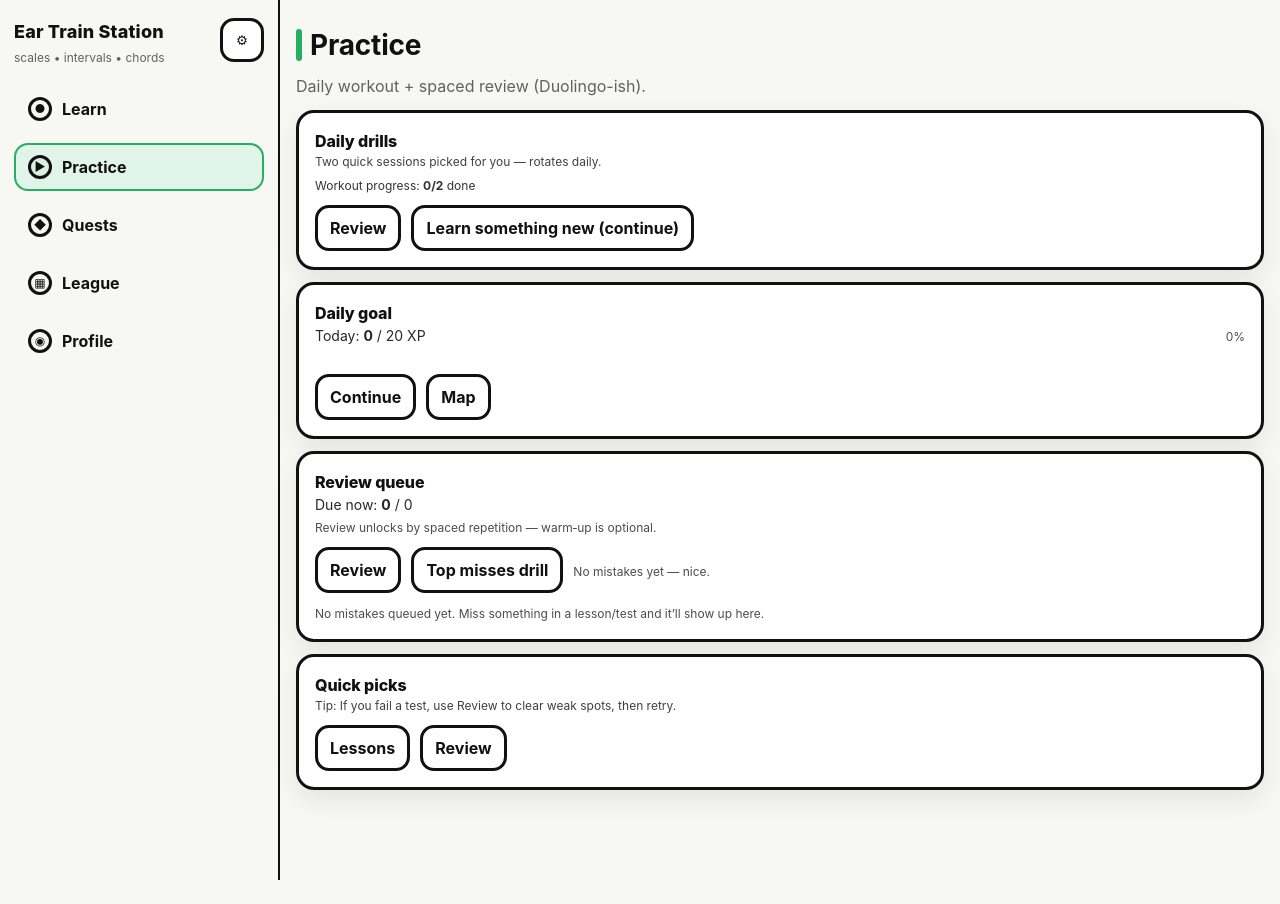
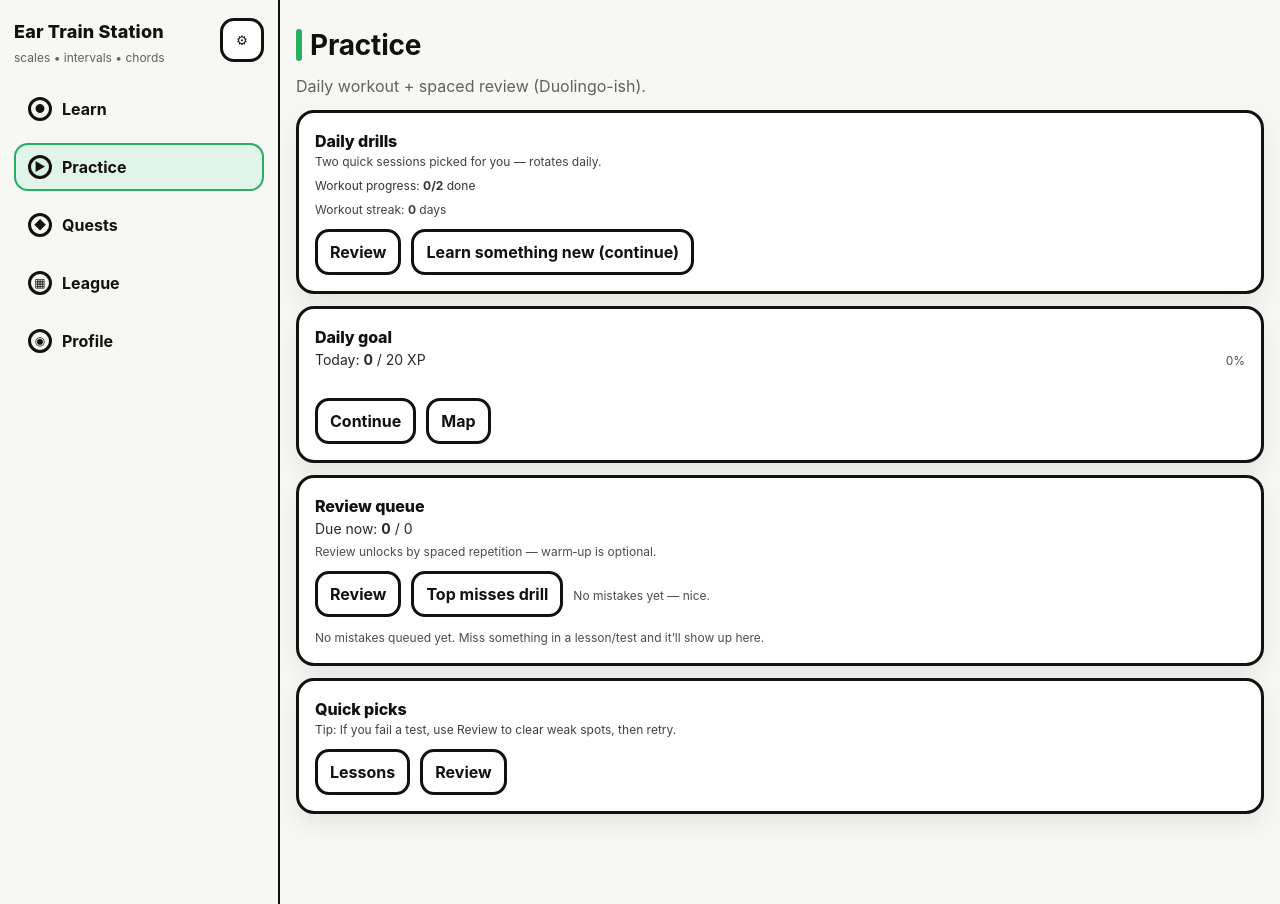
Before and after one commit to wpwcbc/ear-train-station, a React (Vite) app: page /practice in a window 1280 px wide. Before the commit the page ends 880 px from the top, so only its background shows below. Built offline with nearby package versions, Linux system fonts and the light colour scheme.

Commit message:
Practice: add workout streak + last-7-days dots

```diff
--- a/src/pages/PracticePage.tsx
+++ b/src/pages/PracticePage.tsx
@@ -46,6 +46,29 @@ function setWorkoutDone(dayKey: string, session: 1 | 2) {
   }
 }
 
+function subDays(dayKey: string, days: number): string {
+  const [y, m, d] = dayKey.split('-').map((x) => Number(x));
+  const dt = new Date(y, (m || 1) - 1, d || 1);
+  dt.setDate(dt.getDate() - days);
+  return localDayKey(dt.getTime());
+}
+
+function getWorkoutDayDone(dayKey: string): boolean {
+  // Treat 1+ sessions as “done for the day” (Duolingo-like: forgiving).
+  // The per-session checkmarks still preserve the 2-session “workout” framing.
+  return getWorkoutDone(dayKey, 1) || getWorkoutDone(dayKey, 2);
+}
+
+function getWorkoutStreak(todayKey: string, maxDays = 365): number {
+  let n = 0;
+  for (let i = 0; i < maxDays; i++) {
+    const k = subDays(todayKey, i);
+    if (!getWorkoutDayDone(k)) break;
+    n++;
+  }
+  return n;
+}
+
 export function PracticePage({ progress }: { progress: Progress }) {
   const navigate = useNavigate();
   const [searchParams] = useSearchParams();
@@ -84,6 +107,16 @@ export function PracticePage({ progress }: { progress: Progress }) {
   const workout2Done = getWorkoutDone(dayKey, 2);
   const workoutDoneCount = (workout1Done ? 1 : 0) + (workout2Done ? 1 : 0);
 
+  const workoutStreak = getWorkoutStreak(dayKey);
+  const workoutWeek = Array.from({ length: 7 }, (_, i) => {
+    const k = subDays(dayKey, 6 - i);
+    return {
+      key: k,
+      done: getWorkoutDayDone(k),
+      isToday: k === dayKey,
+    };
+  });
+
   const continueId = nextUnlockedIncomplete(progress);
 
   const goal = Math.max(1, progress.dailyGoalXp);
@@ -116,6 +149,30 @@ export function PracticePage({ progress }: { progress: Progress }) {
 
         <div style={{ marginTop: 6, fontSize: 12, opacity: 0.85 }}>
           Workout progress: <b>{workoutDoneCount}/2</b> done{workoutDoneCount === 2 ? <span style={{ opacity: 0.9 }}> • Nice.</span> : null}
+        </div>
+
+        <div style={{ marginTop: 6, display: 'flex', justifyContent: 'space-between', gap: 10, alignItems: 'center', flexWrap: 'wrap' }}>
+          <div style={{ fontSize: 12, opacity: 0.8 }} title="Counts days with at least 1 workout session done.">
+            Workout streak: <b>{workoutStreak}</b> day{workoutStreak === 1 ? '' : 's'}
+          </div>
+          <div aria-label="workout last 7 days" style={{ display: 'flex', gap: 6, alignItems: 'center' }}>
+            {workoutWeek.map((d) => (
+              <span
+                key={d.key}
+                title={`${d.key}${d.isToday ? ' (today)' : ''}${d.done ? ' ✓' : ''}`}
+                aria-label={`${d.key} ${d.done ? 'done' : 'not done'}`}
+                style={{
+                  width: 10,
+                  height: 10,
+                  borderRadius: 999,
+                  display: 'inline-block',
+                  background: d.done ? 'rgba(92, 231, 158, 0.92)' : 'rgba(255,255,255,0.18)',
+                  outline: d.isToday ? '2px solid rgba(255,255,255,0.55)' : 'none',
+                  outlineOffset: 2,
+                }}
+              />
+            ))}
+          </div>
         </div>
 
         {(() => {
```
